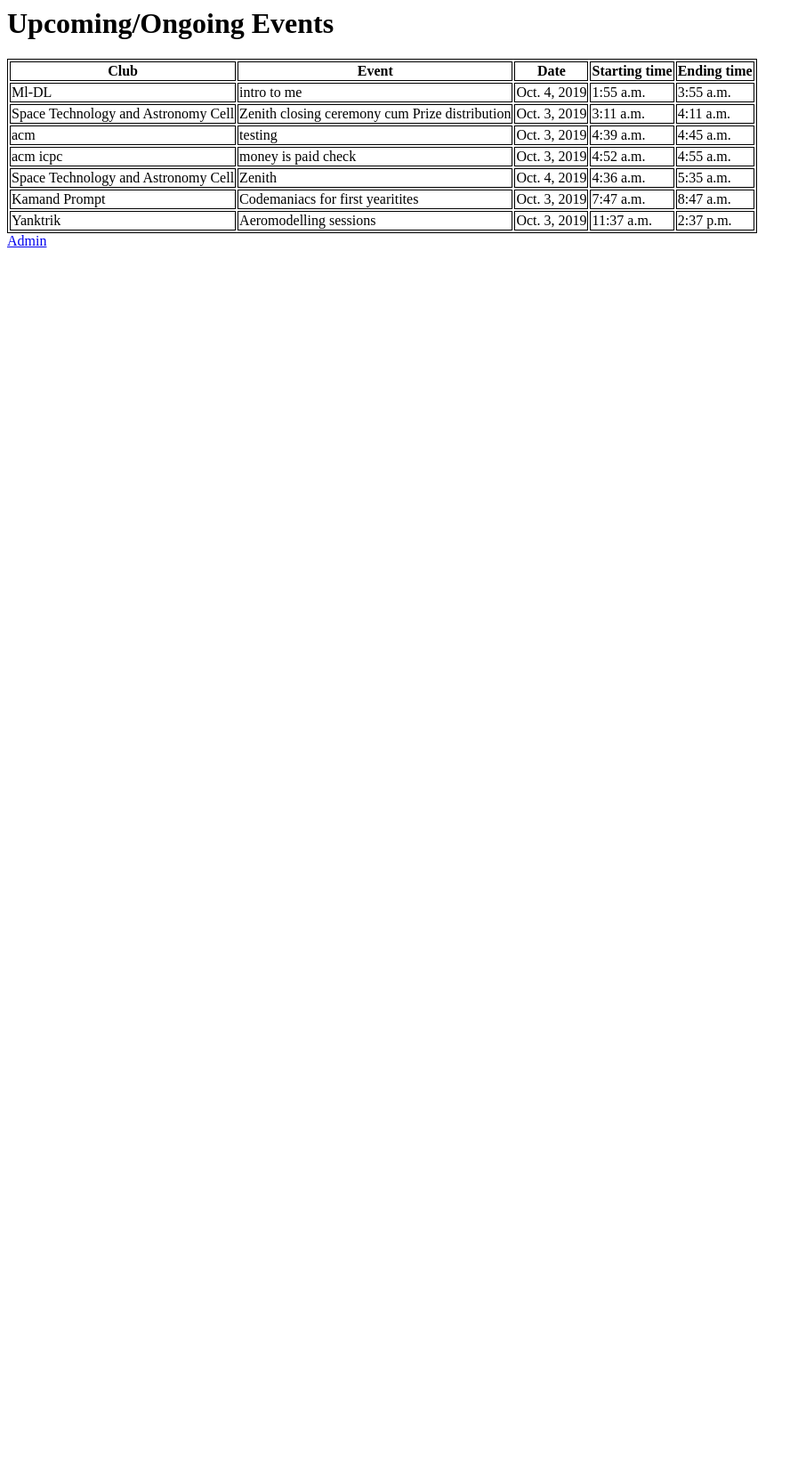
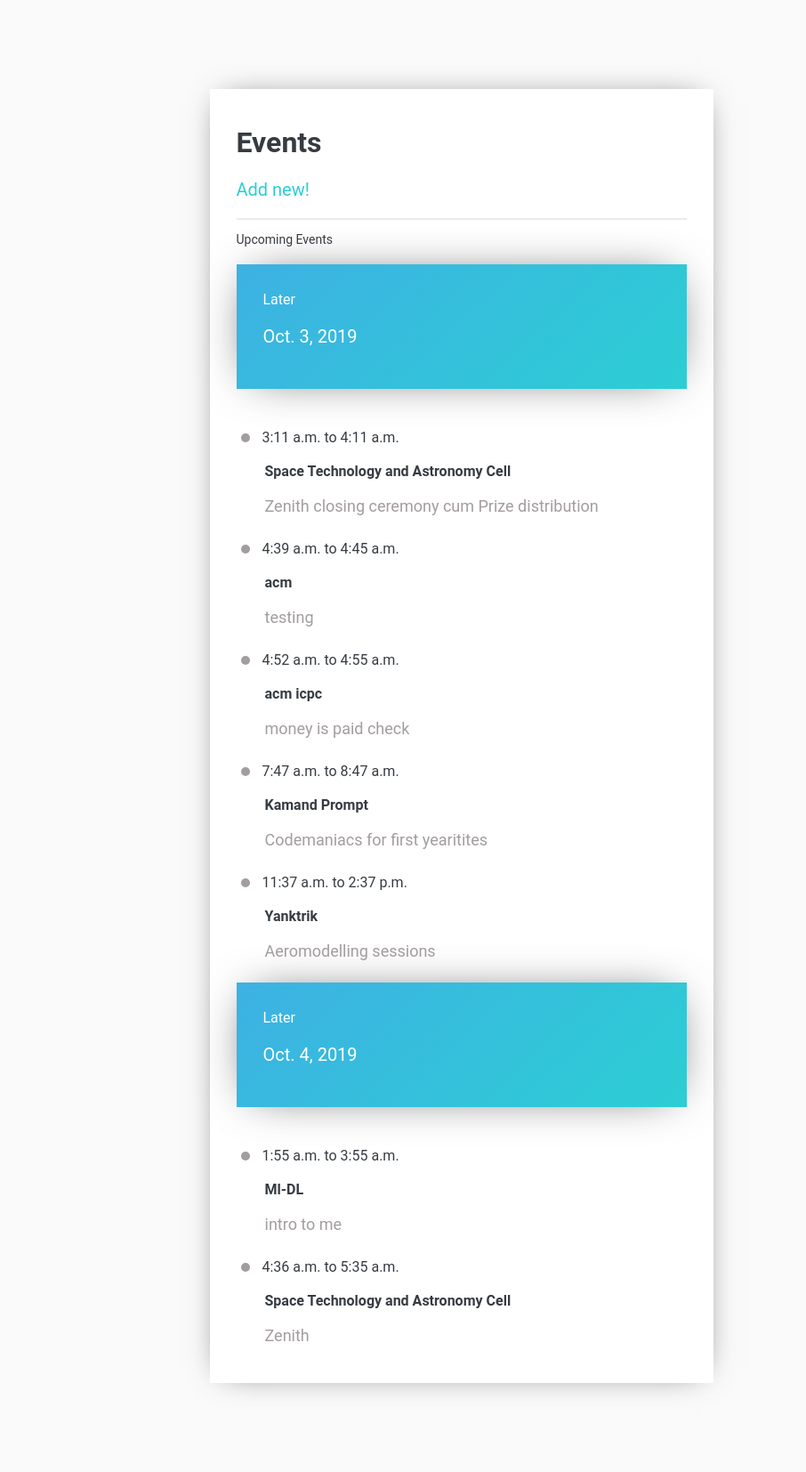
Before and after one commit to KamandPrompt/SNTC-Calendar, a Django app: page / in a window 1280 px wide. Shown: the whole page at 89% size, without its empty margins (0-906 px from the left). Before the commit the page ends 278 px from the top, so only its background shows below. Run offline with Django 3.2, Linux system fonts and the light colour scheme; data comes from the database, SQL or seed files in the repository; both versions use the stored data as it was after the commit.

Commit message:
first ui for common user

```diff
--- /dev/null
+++ b/events/static/css/event.css
@@ -0,0 +1,131 @@
+:root{
+--main-off_white:#fafafa;
+--main-light_grey:#A39D9E;
+}
+*{
+  box-sizing:border-box;
+}
+
+body{
+  background-color: var(--main-off_white);
+}
+
+.container{
+  margin:100px auto;
+  width:809px;
+}
+
+.light{
+  background-color: #fff;
+}
+.dark{
+  margin-left: 65px;
+
+}
+
+.calendar{
+  width:70%;
+  box-shadow: 0px 0px 35px -16px rgba(0,0,0,0.75);
+  font-family: 'Roboto', sans-serif;
+  padding: 20px 30px;
+  color:#363b41;
+  display: inline-block;
+}
+
+.calendar_header{
+  border-bottom: 2px solid rgba(0, 0, 0, 0.08);
+}
+
+.header_copy{
+  color:var(--main-light_grey);
+  font-size:20px;
+}
+.calendar_plan{
+  margin:20px 0 40px;
+}
+.cl_plan{
+  width:100%;
+  height: 140px;
+  background-image: linear-gradient(-222deg, rgb(61, 177, 227),rgb(44, 206, 212));
+  box-shadow: 0px 0px 52px -18px rgba(0, 0, 0, 0.75);
+  padding:30px;
+  color:#fff;
+}
+
+.cl_copy{
+  font-size:20px;
+  margin: 20px 0;
+  display: inline-block;
+}
+
+.cl_add{
+  display: inline-block;
+  width: 40px;
+  height:40px;
+  border-radius:50%;
+  background-color: #fff;
+  cursor: pointer;
+  margin:0 0 0 65px;
+  color:#c2c2c2;
+  padding: 11px 13px;
+}
+.calendar_events{
+  color: var(--main-light_grey);
+}
+.ce_title{
+  font-size:14px;
+}
+
+.event_item{
+  margin: 18px 0;
+  padding:5px;
+  cursor: pointer;
+}
+.event_item:hover{
+    background-image: linear-gradient(-222deg,rgb(61, 177, 227),rgb(44, 206, 212));
+    box-shadow: 0px 0px 52px -18px rgba(0, 0, 0, 0.75);
+
+  }
+  .event_item:hover  .ei_Dot{
+    background-color: #fff;
+  }
+  .event_item:hover  .ei_Copy,.ei_Title{
+    color:#fff;
+  }
+.ei_Dot,.ei_Title{
+  display:inline-block;
+}
+
+.ei_Dot{
+  border-radius:50%;
+  width:10px;
+  height: 10px;
+  background-color: var(--main-light_grey);
+  box-shadow: 0px 0px 52px -18px rgba(0, 0, 0, 0.75);
+}
+.dot_active{
+  background-color: rgb(44, 206, 212);
+}
+
+.ei_Title{
+  margin-left:10px;
+  color:#363b41;
+}
+.ei_club{
+  margin-left:27px;
+  color:#363b41;
+
+}
+a{
+  color:rgb(44, 206, 212);
+  text-decoration: none; }
+.ei_Copy{
+  font-size:18px;
+  margin-left:27px;
+}
+p{
+  color: #363b41;
+}
+h3{
+  color: black;
+}
--- a/events/templates/events/change_list.html
+++ b/events/templates/events/change_list.html
@@ -1,35 +1,60 @@
+<!DOCTYPE html>
+{% load static %}
+<html lang="en">
+<head>
+	<meta charset="utf-8">
+	<meta name="viewport" content="width=device-width, initial-scale=1">
+	<title>Activities | IIT Mandi</title>
+	<meta name="description" content="Schedule of all events conducted by various clubs and societies of IIT Mandi">
+    <meta name="keywords" content="iit mandi, gymkhana, students, clubs,">
+    <link rel="stylesheet" href="{% static 'css/event.css' %}">
+</head>
+    <body>
+        <div class="container">
+            <div class="calendar light">
+              <div class="calendar_header">
+                <h1 class = "header_title">Events</h1>
+                <p class="header_copy"> <a href="/admin/"> Add new!<a> </p>
+              </div>
+              <!--
+              <div class="calendar_plan">
+                <div class="cl_plan">
+                  <div class="cl_title">Today</div>
+                  <div class="cl_copy">{{date}}</div>
+                </div>
+              </div>-->
+              <div class="calendar_events">
+                <p class="ce_title">Upcoming Events</p>
+               {% for e in events %}
+               {% if e.change %}
+              <div class="calendar_plan">
+                <div class="cl_plan">
+                {% if e.day == date %}
+                  <div class="cl_title">Today</div>
+                {% else %}
+                <div class="cl_title">Later</div>
+                {% endif %}
+                  <div class="cl_copy">{{e.day}}</div>
+                </div>
+              </div>
+              {% endif %}
 
-<html>
-    <head>
-        <title>SNTC events schedule</title>
-        <style>
-            table, th, td {
-                border: 1px solid black;
-                }
-        </style>
-    </head>
-    <body>
-        <h1> Upcoming/Ongoing Events</h1>
-        <table >
-            <tr>
-            <th>Club</th>
-            <th> Event</th>
-            <th>Date </th>
-            <th>Starting time</th>
-            <th>Ending time</th>
-            </tr>
-            {% for e in events%}
-            {% if e.day > date or e.end_time > time %}
-            <tr>
-                <td>{{e.club}}</td>
-                <td>{{e.name}}</td>
-                <td>{{e.day}}</td>
-                <td>{{e.start_time}}</td>
-                <td>{{e.end_time}}</td>
-            </tr>
-            {% endif %}
-            {% endfor %}
-        </table>
-    <a href="/admin/"> Admin</a>
-    </body>
+                <div class="event_item">
+                {% if e.start_time < time and e.day == date %}
+                  <div class="ei_Dot dot_active"></div>
+                {% else %}
+                  <div class="ei_Dot"></div>
+                {% endif %}
+                  <div class="ei_Title">{{e.start_time}} to {{e.end_time}}</div>
+                  <br><br>
+                  <div class="ei_club"><strong>{{e.club}}</strong></div>
+                  <br>
+                  <div class="ei_Copy">{{e.name}}</div>
+                </div>
+                {% endfor %}
+              </div>
+            </div>
+          </div>
+
+</body>
 </html>
--- a/events/views.py
+++ b/events/views.py
@@ -3,9 +3,32 @@ from __future__ import unicode_literals
 from.models import Event
 from django.shortcuts import render
 from datetime import datetime
+
 def change_list(request):
     curr_time=datetime.now().time()
     curr_date=datetime.now().date()
-    evs=Event.objects.filter(day__gte=curr_date).order_by('end_time')
-    return render(request, 'events/change_list.html', {'events':evs,'time':curr_time,'date':curr_date})
+    evs=Event.objects.filter(day__gte=curr_date)
+    evs=sorted(evs,key=lambda x: (x.day,x.end_time))
+    evs_with_changes=[]
+    i=0
+    prev=0
+    for e in evs:
+        if (e.day > curr_date or e.end_time > curr_time):
+            d={}
+            d["club"]=e.club
+            d["end_time"]=e.end_time
+            d["start_time"]=e.start_time
+            d["day"]=e.day
+            d["name"]=e.name
+            b=False
+            if i==0:
+                b=True
+            elif prev!=e.day:
+                b=True
+            d["change"]=b
+            evs_with_changes.append(d)
+            prev=d["day"]
+            i+=1
+
+    return render(request, 'events/change_list.html', {'events':evs_with_changes,'time':curr_time,'date':curr_date})
 # Create your views here.
```
Also changed, not shown: db.sqlite3, 1 other file.
